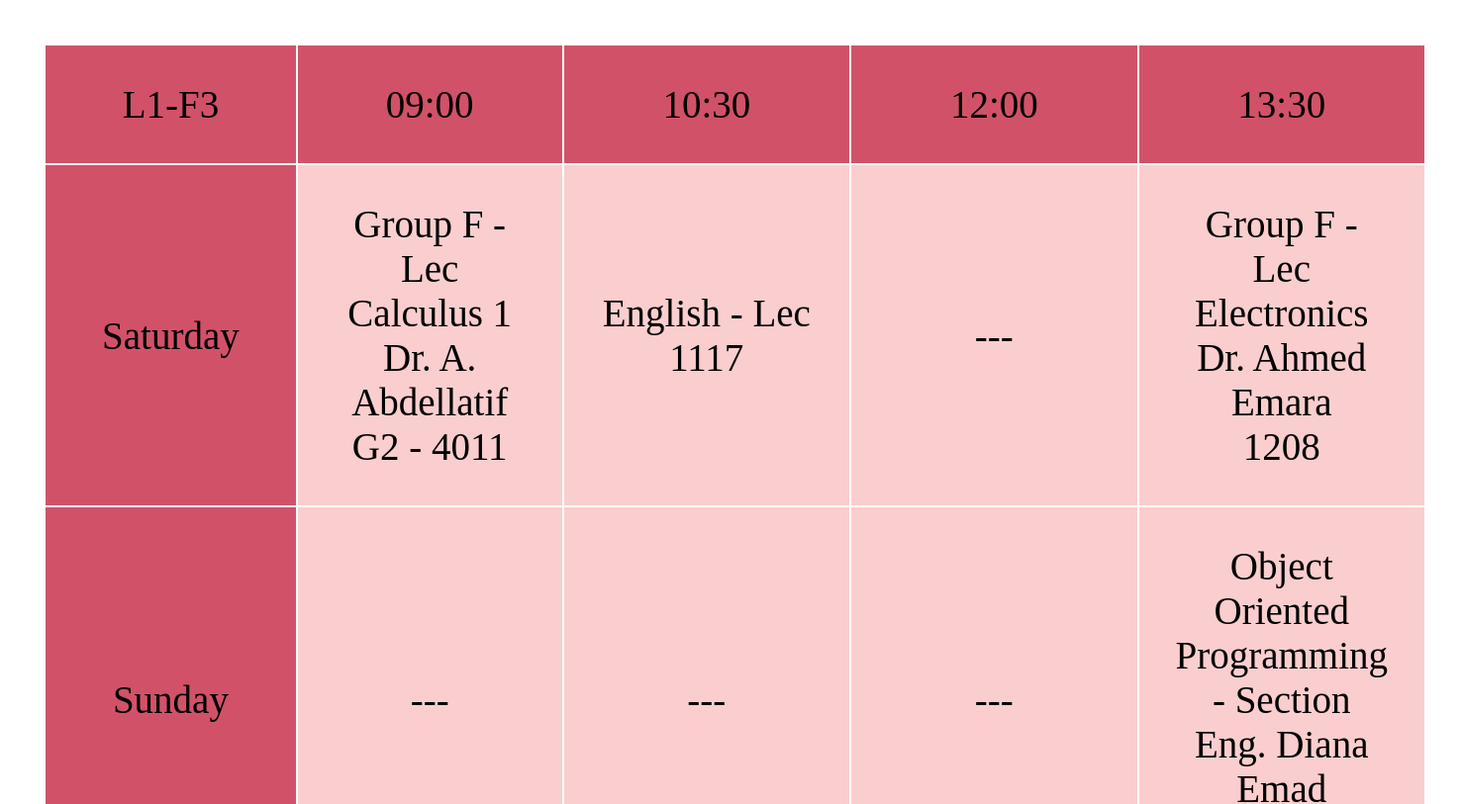
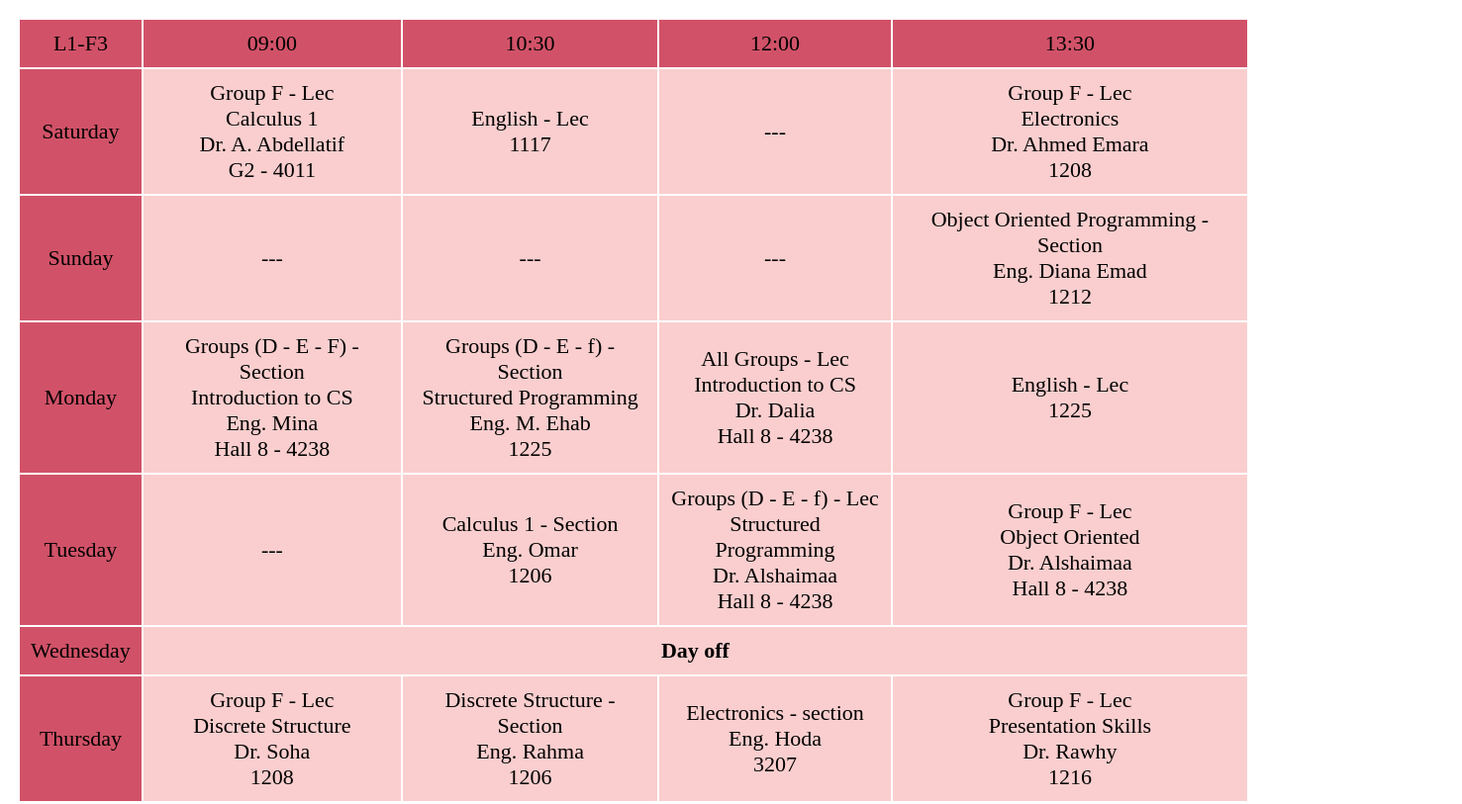
Before and after one commit to NermeenKamal/College_Table, a plain HTML site: page index.html in a window 1280 px wide. Shown: the top 813 px of the page at 99% size, 1477 px wide, since content can reach past the window. Drawn offline with Linux system fonts and the light colour scheme.

Commit message:
Update table.css

```diff
--- a/table.css
+++ b/table.css
@@ -1,7 +1,7 @@
 table , tr, td{
-  border: 36px solid #2a252500;
-  text-align: center;
-  font-size: 39px;
+     border: 10px solid #2a252500;
+    text-align: center;
+    font-size: 22px;
 }
 .headd{
   background-color: #d15268;
```
